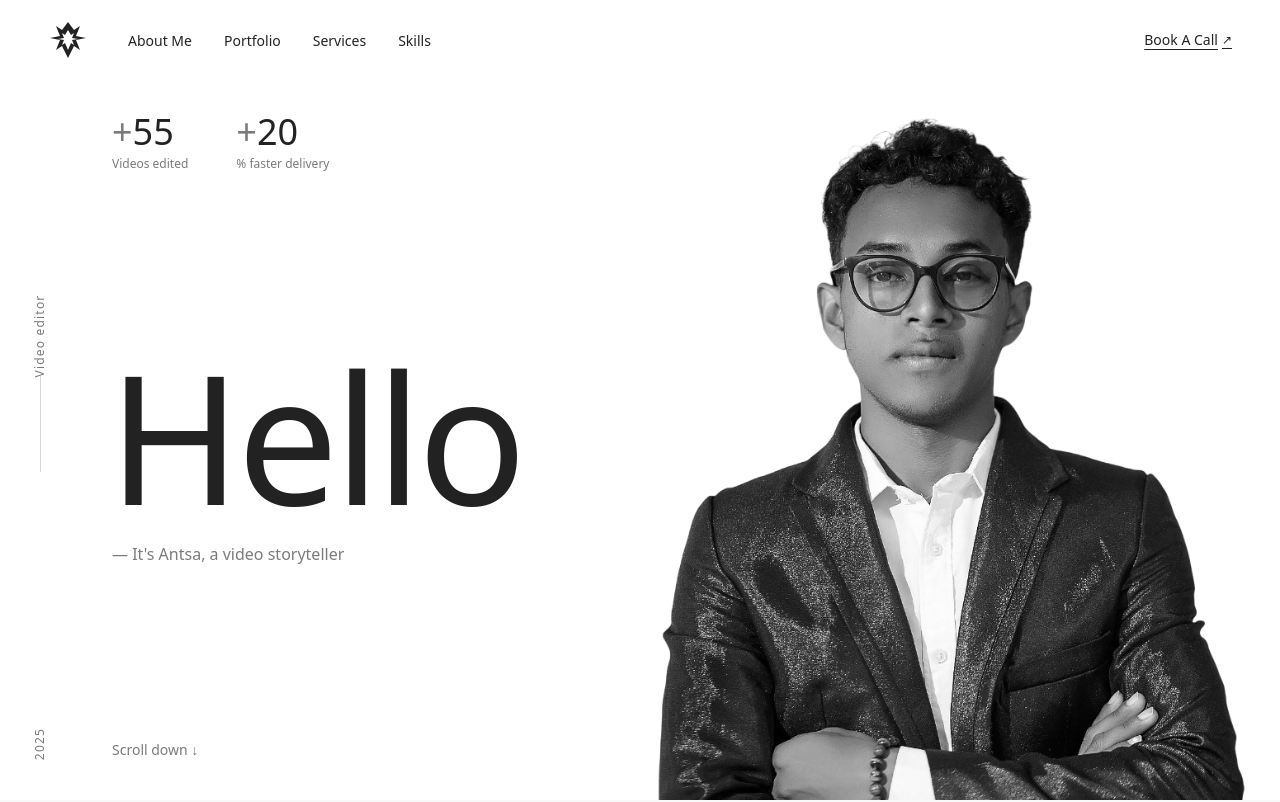
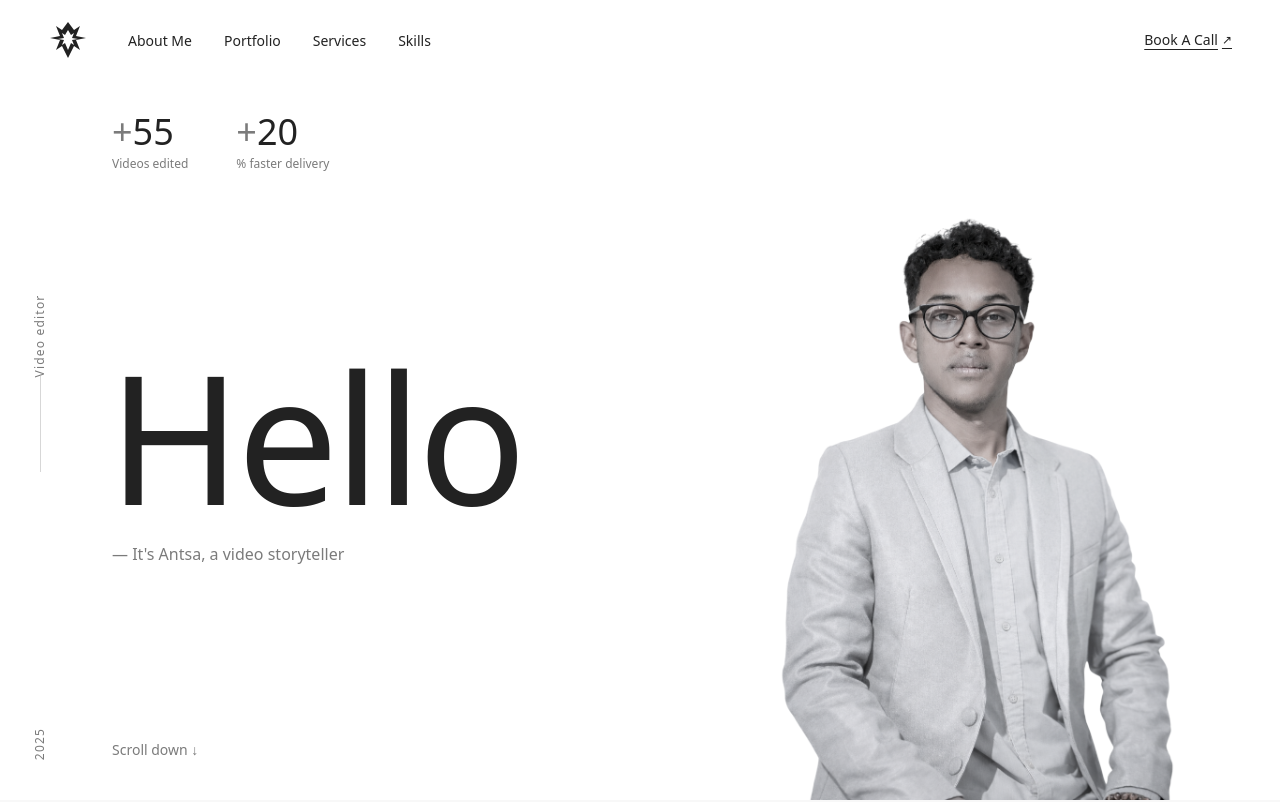
Before and after one commit to KantoMiarintsoa/portfolio-antsa, a Next.js app: page / in a window 1280 px wide. Shown: the top 802 px of the page. Built offline with nearby package versions, Linux system fonts and the light colour scheme; a web font is replaced by a local one.

Commit message:
Update HeroSection layout and profile image styling

```diff
--- a/components/hero-section.tsx
+++ b/components/hero-section.tsx
@@ -173,14 +173,14 @@ export default function HeroSection() {
       {/* Profile image — right side */}
       <div
         data-animate="image"
-        className="absolute top-0 right-0 h-full w-[55%] overflow-hidden"
+        className="absolute right-12 bottom-0 h-[75%] w-[40%] overflow-hidden"
       >
         <Image
           src="/images/profile.png"
           alt="Antsa Ratolojanahary portrait"
           fill
           priority
-          className="object-cover object-top grayscale"
+          className="object-contain object-bottom"
         />
       </div>
     </section>
```
Also changed, not shown: public/images/profile.png.
